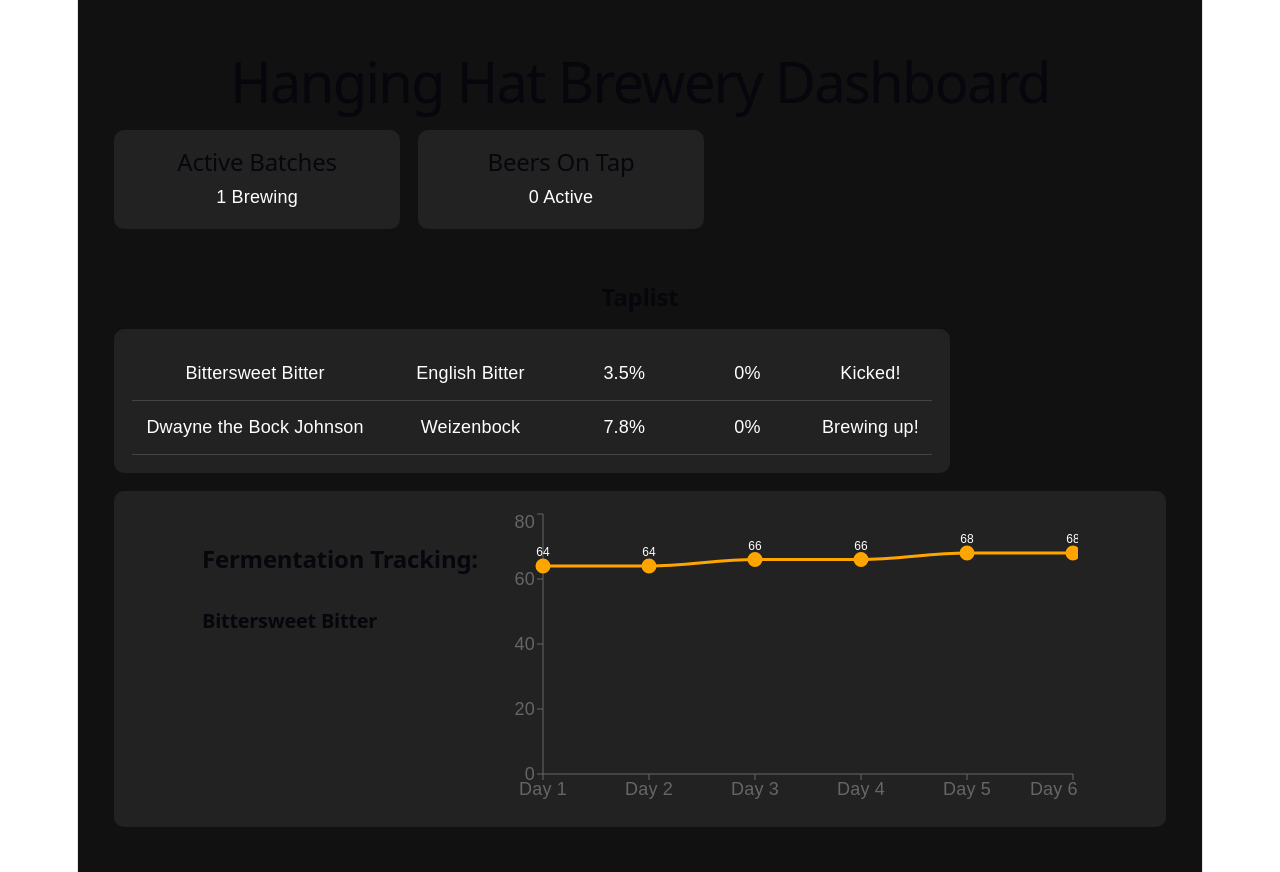
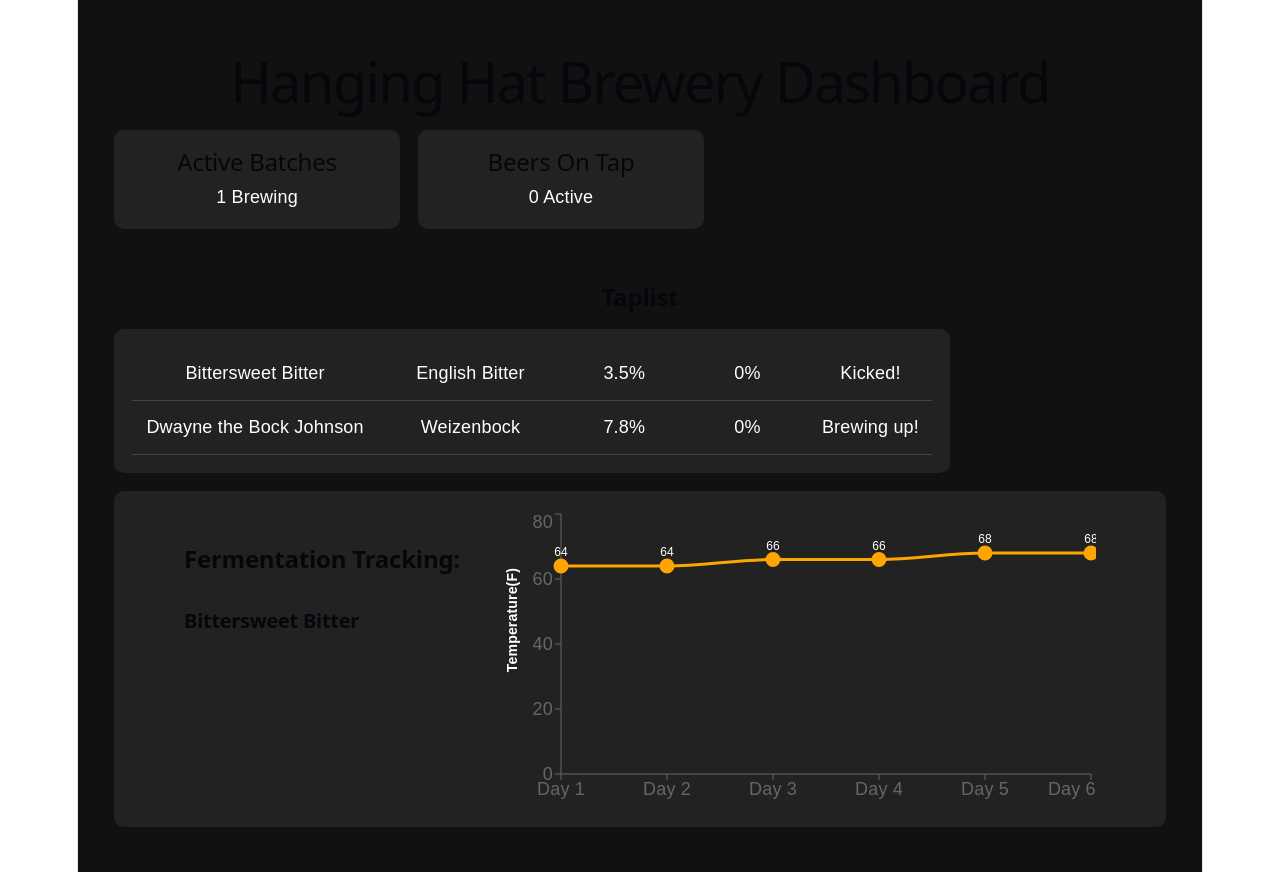
Before and after one commit to coder-sam90/Brewery-Dashboard-react-, a React (Vite) app in the folder brew-dashboard/: page / in a window 1280 px wide. Built offline with nearby package versions, Linux system fonts and the light colour scheme.

Commit message:
Fixing Axis title

```diff
--- a/brew-dashboard/src/App.jsx
+++ b/brew-dashboard/src/App.jsx
@@ -107,7 +107,31 @@ function App() {
     >
     Fermentation Tracking: <h5>Bittersweet Bitter</h5>
     </h2>
-
+  <div
+    style={{
+      backgroundColor: "#222",
+      padding: "1rem",
+      borderRadius: "10px",
+      marginTop: "1rem",
+      position: "relative",
+    }}
+    >
+      <p
+        style={{
+          textAlign: "right",
+          marginBottom: "0.5rem",
+          color: "white",
+          fontWeight: "bold",
+          fontSize: 14,
+          transform: "rotate(-90deg)",
+          left: "0.5px",
+          top: "80px",
+          position: "absolute",
+        }}
+        >
+        Temperature(F)
+        </p>
+  </div>
   <LineChart
   width={600}
   height={300}
```
